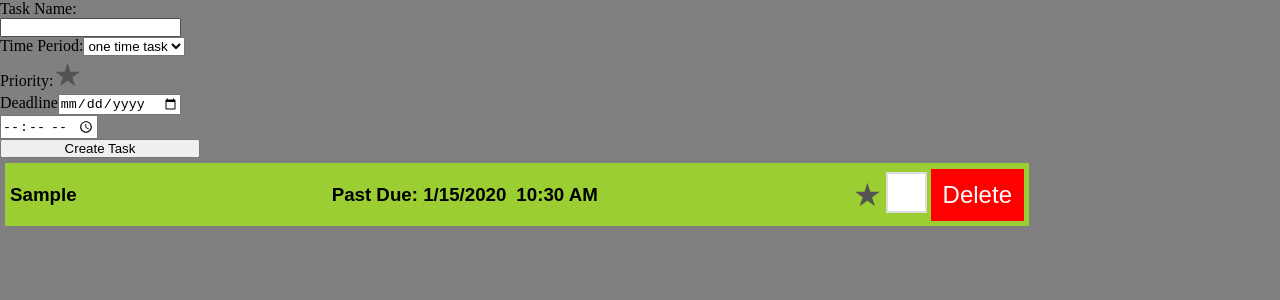
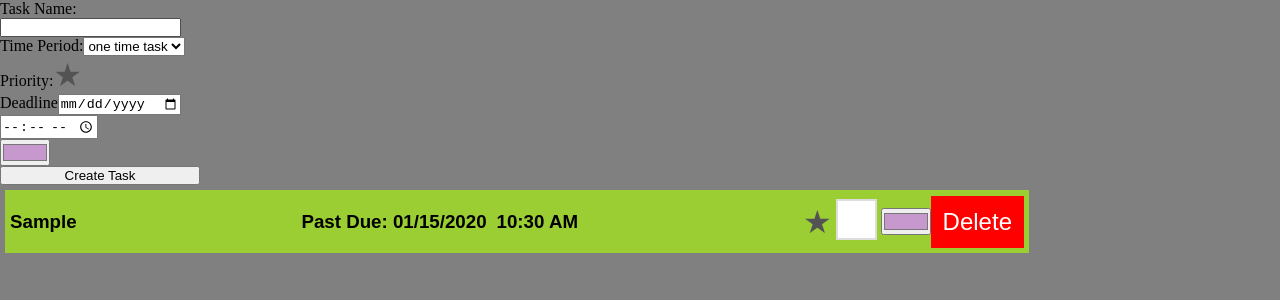
Before and after one commit to katredford/goal-getter, a React (Vite) app: page / in a window 1280 px wide. Both pictures are taken after typing "Sample", "2020-01-15", "10:30" into the empty fields and a click on the button "Create Task". Shown: the top 300 px of the page. Built offline with nearby package versions, Linux system fonts and the light colour scheme.

Commit message:
fixed date problems with past due label, added color changing ability to goal and single task cards

```diff
--- a/package.json
+++ b/package.json
@@ -11,6 +11,7 @@
   },
   "dependencies": {
     "date-fns": "^2.30.0",
+    "date-fns-tz": "^2.0.0",
     "react": "^18.2.0",
     "react-dom": "^18.2.0"
   },
--- a/src/components/CreateGoal/index.jsx
+++ b/src/components/CreateGoal/index.jsx
@@ -8,20 +8,16 @@ export default function CreateGoal() {
   const [timePeriod, setTimePeriod] = useState('no-repeat');
   const [isChecked, setIsChecked] = useState(false);
   const [deadline, setDeadline] = useState({ date: '', time: '' });
-  const { addTask } = useTaskContext();
+  const [color, setColor] = useState('#c798cd')
+  const { addTask, tasks } = useTaskContext();
 
 
   function handleTaskNameChange(event) {
     setTaskName(event.target.value);
   }
 
-  // function handleDeadlineChange(event) {
-  //   console.log(event.target)
-  //   setDeadlineDate(event.target.value);
-  // }
 
   function handleDeadlineChange(event) {
-    // Check if the event target has a 'type' property (i.e., it's an input element)
     if (event.target.type === 'date' || event.target.type === 'time') {
       setDeadline((prevDeadline) => ({
         ...prevDeadline,
@@ -43,6 +39,11 @@ export default function CreateGoal() {
     setIsChecked(!isChecked);
   };
 
+  const handleColorChange = (event) => {
+    console.log(event.target.value)
+    setColor(event.target.value)
+  };
+
   function handleSubmit(event) {
     event.preventDefault();
 
@@ -54,9 +55,11 @@ export default function CreateGoal() {
       priority: isChecked,
       deadline: deadline,
       complete: false,
+      color: color,
       clickNum: 0,
       completeCirc: 0,
     };
+
 
 
     addTask(newTask);
@@ -67,6 +70,7 @@ export default function CreateGoal() {
     setTimePeriod('no-repeat');
     setIsChecked(false);
     setDeadline({ date: '', time: '' });
+    setColor('#c798cd')
   }
 
 
@@ -95,8 +99,6 @@ export default function CreateGoal() {
             <input type="number" value={frequency} onChange={handleFrequencyChange} />
           </label>
         )}
-
-
 
         <label>
           Priority:
@@ -128,7 +130,13 @@ export default function CreateGoal() {
           </label>
         )}
 
-
+        <input
+          type="color"
+          // checked={isComplete}
+          onChange={handleColorChange}
+          id="favcolor"
+          value={color}
+        />
 
         <button type='submit'>Create Task</button>
       </form>
--- a/src/components/GoalCard/index.jsx
+++ b/src/components/GoalCard/index.jsx
@@ -9,7 +9,9 @@ import "./goalCard.css"
 export default function GoalCard({ task }) {
   const [progress, setProgress] = useState(0);
   const [clickNum, setClickNum] = useState(0);
-  const { deleteTask, incrementTask, tasks } = useTaskContext();
+  const { deleteTask, incrementTask, tasks, setPriority, setColor } = useTaskContext();
+  const [isPriority, setIsPriority] = useState(false)
+  const [colorChange, setColorChage] = useState(task.color)
 
   const handleDelete = () => {
     deleteTask(task?.name);
@@ -28,6 +30,15 @@ export default function GoalCard({ task }) {
     }
   }, [tasks, task?.name]);
 
+  useEffect(() => {
+    const storedTask = tasks.find((t) => t.name === task?.name);
+    if (storedTask && storedTask.priority) {
+      setIsPriority(true)
+    } else {
+      setIsPriority(false)
+    }
+
+  }, [tasks, task?.name]);
 
   const handleIncrement = () => {
     const completeCirc = 100 / task?.frequency;
@@ -62,8 +73,25 @@ export default function GoalCard({ task }) {
     }
   };
 
+  function handlePriorityChange() {
+    if (task && task.name) {
+      setPriority(task.name, !isPriority);
+      setIsPriority(!isPriority);
+    }
+  }
+
+  const handleColorChange = (event) => {
+    console.log(event.target.value);
+    if (task && task.name) {
+      setColor(task.name, event.target.value)
+      setColorChage(event.target.value)
+    }
+
+  };
+
   return (
-    <div className='goalCard'>
+    <div className='goalCard'
+      style={{ backgroundColor: colorChange }}>
       <h3>{task?.name}</h3>
       <p>
        {task?.frequency} times every {task?.timePeriod}
@@ -81,6 +109,25 @@ export default function GoalCard({ task }) {
         <h2>Complete!</h2>
       )}
         <li className='del-btn' onClick={handleDelete}>Delete</li>
+
+        <label>
+          <input
+            type="checkbox"
+            checked={isPriority}
+            onChange={handlePriorityChange}
+          />
+          <span
+            className={`priority ${isPriority ? "priority--active" : ""}`}
+            aria-hidden="true"
+          />
+        </label>
+        <input
+          type="color"
+          // checked={isComplete}
+          onChange={handleColorChange}
+          id="favcolor"
+          value={colorChange}
+        />
       </div>
     </div>
   );
--- a/src/components/GoalsList/index.jsx
+++ b/src/components/GoalsList/index.jsx
@@ -6,10 +6,15 @@ import "./goalsList.css"
 
 
 export default function GoalsList() {
-  const { tasks, deleteTask, setPriority, setComplete } = useTaskContext();
+  const { tasks, deleteTask, setPriority, setComplete, setColor } = useTaskContext();
   const [taskChange, setTaskChange] = useState(0);
 
+  // setColor()
+
   const sortedTasks = [...tasks].sort((a, b) => {
+
+
+
     // Move completed SingleTasks to the bottom
     if (a.frequency === "" && b.frequency === "") {
       if (a.complete && !b.complete) {
@@ -35,35 +40,11 @@ export default function GoalsList() {
       }
     }
 
+
+
     // If priority and deadline are the same, sort by other criteria, e.g., task name
     return a.name.localeCompare(b.name);
   });
-
-  // const sortedTasks = [...tasks].sort((a, b) => {
-  //   // Move completed SingleTasks to the bottom
-  //   if (a.frequency === "" && b.frequency === "") {
-  //     if (a.complete && !b.complete) {
-  //       return 1; // a is completed, move it to the end
-  //     } else if (!a.complete && b.complete) {
-  //       return -1; // b is completed, move it to the end
-  //     }
-  //   }
-
-  //   // Sort by priority first (true comes before false)
-  //   if (b.priority - a.priority !== 0) {
-  //     return b.priority - a.priority;
-  //   }
-
-  //   // Sort by deadline for SingleTasks
-  //   if (a.frequency === "" && b.frequency === "") {
-  //     const aDeadline = new Date(a.deadline.date + 'T' + a.deadline.time);
-  //     const bDeadline = new Date(b.deadline.date + 'T' + b.deadline.time);
-  //     return aDeadline - bDeadline;
-  //   }
-
-  //   // If priority is the same, you can sort by other criteria, e.g., task name
-  //   return a.name.localeCompare(b.name);
-  // });
 
 
   useEffect(() => {
@@ -84,6 +65,7 @@ export default function GoalsList() {
 
   const handlePriorityChange = (taskName, isPriority) => {
     setPriority(taskName, isPriority);
+    setColor(taskName)
     setTaskChange(taskChange + 1);
   };
 
@@ -98,6 +80,7 @@ export default function GoalsList() {
               onDelete={() => handleDelete(task.name)}
               onCheckboxChange={(isComplete) => handleCheckboxChange(task.name, isComplete)}
               onPriorityChange={(isPriority) => handlePriorityChange(task.name, isPriority)}
+              style={{ backgroundColor: task.color }}
             />
           )
         ))}
@@ -105,7 +88,10 @@ export default function GoalsList() {
       <div className='goalsList'>
         {sortedTasks.map((task, index) => (
           task.frequency !== "" && (
-            <GoalCard key={index} task={task} onDelete={() => handleDelete(task.name)} />
+            <GoalCard key={index} task={task}
+              onDelete={() => handleDelete(task.name)}
+              style={{ backgroundColor: task.color }}
+            />
           )
         ))}
       </div>
--- a/src/components/SingleTask/index.jsx
+++ b/src/components/SingleTask/index.jsx
@@ -1,13 +1,15 @@
 import React, { useEffect, useState } from 'react';
 import { useTaskContext } from '../TaskContext';
 import "./singleTask.css"
+import { parse } from 'date-fns';
 
 export default function SingleTask({ task }) {
   const [isComplete, setIsComplete] = useState(false)
   const [isPriority, setIsPriority] = useState(false)
-  const { deleteTask, tasks, setComplete, setPriority } = useTaskContext();
+  const { deleteTask, tasks, setComplete, setPriority, setColor } = useTaskContext();
   const [isBlinking, setIsBlinking] = useState(false);
   const [isPastDue, setIsPastDue] = useState(false)
+  const [colorChange, setColorChage] = useState(task.color)
 
   // console.log(isPriority)
 
@@ -15,32 +17,33 @@ export default function SingleTask({ task }) {
     deleteTask(task?.name);
   };
 
-
   useEffect(() => {
     const currentDate = new Date();
-    const formattedCurrentDate = currentDate.toISOString().split('T')[0]; // Format as 'YYYY-MM-DD'
+    const formattedCurrentDate = currentDate.toLocaleDateString('en-US'); // Format as 'MM/DD/YYYY'
     const deadlineDate = task.deadline.date;
-    // console.log(formattedCurrentDate);
-    // console.log(deadlineDate);
 
-    const currentDateObj = new Date(formattedCurrentDate);
-    const deadlineDateObj = new Date(deadlineDate);
+    // Parse the deadlineDate using date-fns
+    const deadlineDateParsed = parse(deadlineDate, 'yyyy-MM-dd', new Date());
+
+    // console.log("Formatted Current Date:", formattedCurrentDate);
+    // console.log("Deadline Date:", deadlineDateParsed.toLocaleDateString('en-US'));
 
     // If the dates are the same, enable blinking
-    if (currentDateObj.getTime() === deadlineDateObj.getTime()) {
+    if (formattedCurrentDate === deadlineDateParsed.toLocaleDateString('en-US')) {
+      // console.log("Same day");
       setIsBlinking(true);
     } else {
       setIsBlinking(false);
     }
 
     // If the deadline is in the past or equal to the current date, set isPastDue to true
-    if (currentDateObj >= deadlineDateObj) {
+    if (formattedCurrentDate > deadlineDateParsed.toLocaleDateString('en-US')) {
+      // console.log("The date should be in the past");
       setIsPastDue(true);
     } else {
       setIsPastDue(false);
     }
   }, [task.deadline.date]);
-
 
   useEffect(() => {
     const storedTask = tasks.find((t) => t.name === task?.name);
@@ -72,12 +75,20 @@ export default function SingleTask({ task }) {
     }
   }
 
-  const formattedDate = new Date(task.deadline.date).toLocaleDateString('en-US', {
-    month: 'numeric',
-    day: 'numeric',
-    year: 'numeric',
-  });
+  const handleColorChange = (event) => {
 
+    if (task && task.name) {
+      setColor(task.name, event.target.value)
+      setColorChage(event.target.value)
+    }
+
+  };
+
+
+  const parts = task.deadline.date.split('-');
+  const formattedDate = `${parts[1]}/${parts[2]}/${parts[0]}`;
+
+  // console.log(formattedDate, task.deadline.date);
 
   const formattedTime = new Date(task.deadline.date + 'T' + task.deadline.time).toLocaleTimeString('en-US', {
     hour: 'numeric',
@@ -88,8 +99,11 @@ export default function SingleTask({ task }) {
   return (
     <>
 
+      {/* <div className={`singleTaskCard ${isBlinking ? 'blinking' : ''}
+       ${isPastDue ? 'flashing-past-due' : ''}`}> */}
       <div className={`singleTaskCard ${isBlinking ? 'blinking' : ''}
-       ${isPastDue ? 'flashing-past-due' : ''}`}>
+       ${isPastDue ? 'flashing-past-due' : ''}`}
+        style={{ backgroundColor: isBlinking ? '' : colorChange }}>
         <h3>{task?.name}</h3>
         <div className='deadline-box'>
 
@@ -137,6 +151,15 @@ export default function SingleTask({ task }) {
             </svg>
           </label>
 
+          <input
+            type="color"
+            // checked={isComplete}
+            onChange={handleColorChange}
+            id="favcolor"
+            value={colorChange}
+          />
+
+
           <li className='del-btn' onClick={handleDelete}>Delete</li>
         </div>
       </div>
--- a/src/components/SingleTask/singleTask.css
+++ b/src/components/SingleTask/singleTask.css
@@ -116,7 +116,7 @@ li {
   50% {
     /* background-color: rgb(255, 0, 225); */
     /* or any other color you prefer */
-    background-image: url("../../../public/past-due-background.png");
+    background-image: url("/past-due-background.png");
   }
 
   100% {
--- a/src/components/TaskContext/index.jsx
+++ b/src/components/TaskContext/index.jsx
@@ -123,6 +123,22 @@ export const TaskProvider = ({ children }) => {
     }
   };
 
+  const setColor = (taskName, selectedColor) => {
+    try {
+      const updatedTasks = tasks.map((task) => {
+        if (task.name === taskName) {
+          return { ...task, color: selectedColor };
+        }
+        return task;
+      });
+
+      setTasks(updatedTasks);
+      localStorage.setItem('tasks', JSON.stringify(updatedTasks));
+    } catch (error) {
+      console.error('Error updating task color in localStorage:', error);
+    }
+  };
+
   const setPriority = (taskName, isPriority) => {
     try {
       const updatedTasks = tasks.map((task) =>
@@ -148,7 +164,7 @@ export const TaskProvider = ({ children }) => {
   };
 
   return (
-    <TaskContext.Provider value={{ tasks, addTask, deleteTask, incrementTask, setComplete, setPriority }}>
+    <TaskContext.Provider value={{ tasks, addTask, deleteTask, incrementTask, setComplete, setPriority, setColor }}>
       {children}
     </TaskContext.Provider>
   );
```
Also changed, not shown: src/components/GoalCard/goalCard.css (+17 -0 lines), 1 other file (tests, documents, lock files or other folders).
